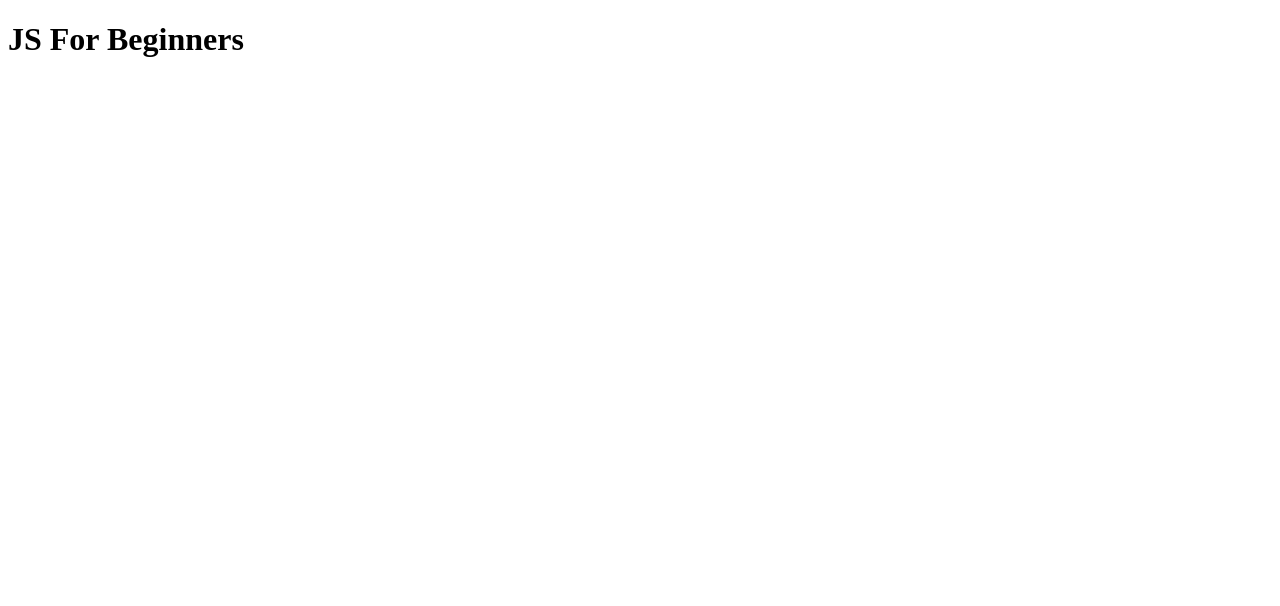
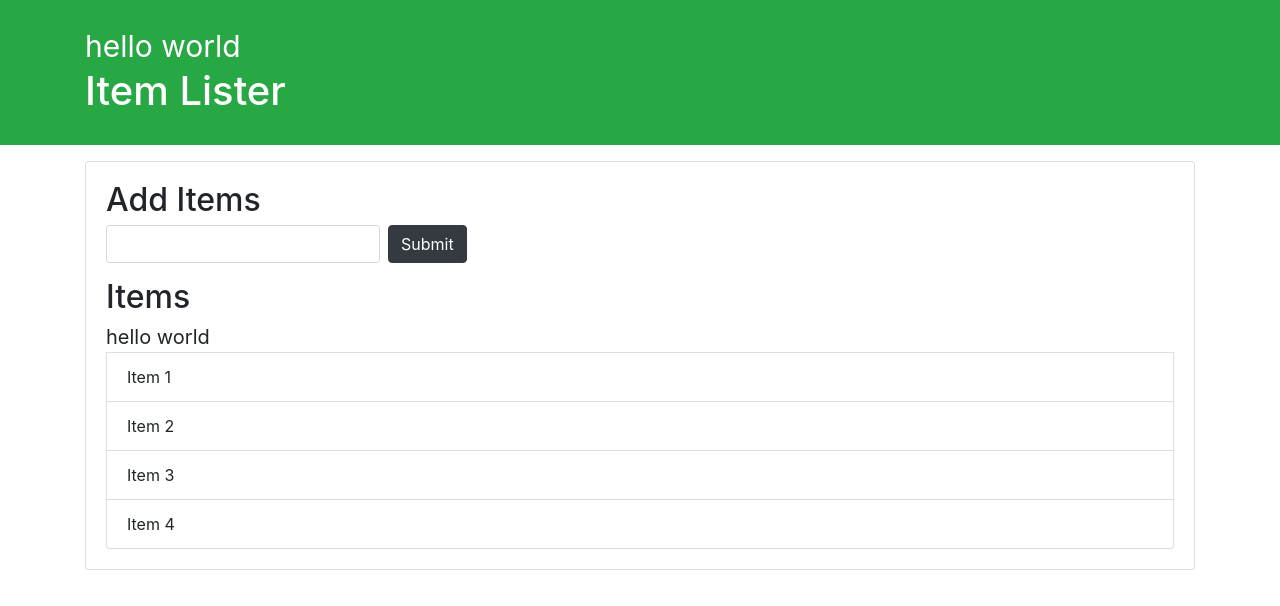
Before and after one commit to VijayarajThangadurai/Firstgit, a plain HTML site: page index.html in a window 1280 px wide. Drawn offline with nearby package versions, Linux system fonts and the light colour scheme.

Commit message:
Update index.html

```diff
--- a/index.html
+++ b/index.html
@@ -1,27 +1,34 @@
 <!DOCTYPE html>
 <html lang="en">
 <head>
-    <meta charset="UTF-8">
-    <meta http-equiv="X-UA-Compatible" content="IE=edge">
-    <meta name="viewport" content="width=device-width, initial-scale=1.0">
-    <title>Document</title>
+  <meta charset="UTF-8">
+  <meta name="viewport" content="width=device-width, initial-scale=1.0">
+  <meta http-equiv="X-UA-Compatible" content="ie=edge">
+  <link rel="stylesheet" href="https://maxcdn.bootstrapcdn.com/bootstrap/4.0.0-beta/css/bootstrap.min.css" integrity="sha384-/Y6pD6FV/Vv2HJnA6t+vslU6fwYXjCFtcEpHbNJ0lyAFsXTsjBbfaDjzALeQsN6M" crossorigin="anonymous">
+  <title>Item Lister</title>
 </head>
 <body>
-
+  <header id="main-header" class="bg-success text-white p-4 mb-3">
+    <div class="container">
+      <h1 id="header-title">Item Lister <span style="display:none">123</span></h1>
+    </div>
+  </header>
+  <div class="container">
+   <div id="main" class="card card-body">
+    <h2 class="title">Add Items</h2>
+    <form class="form-inline mb-3">
+      <input type="text" class="form-control mr-2">
+      <input type="submit" class="btn btn-dark" value="Submit">
+    </form>
+    <h2 class="title">Items</h2>
+    <ul id="items" class="list-group">
+      <li class="list-group-item">Item 1</li>
+      <li class="list-group-item">Item 2</li>
+      <li class="list-group-item">Item 3</li>
+      <li class="list-group-item">Item 4</li>
+    </ul>
+   </div>
+  </div>
+  <script src="modifying nodes.js"></script>
 </body>
 </html>
-  </head>
-  <body>
-    <header>
-      <h1>JS For Beginners</h1>
-    </header>
-    <script type ="text/javascript">
-        let myObj = {
-            name: "vijayaraj",
-            age : 23
-        };
-let myObj_Serialized = JSON.stringify(myObj);
- localStorage.setItem("myObj",myObj_Serialized);
-  let myObj_deserialized = JSON.parse(localStorage.getItem("myObj"));
-  console.log(myObj_deserialized);
-    </script>
```
